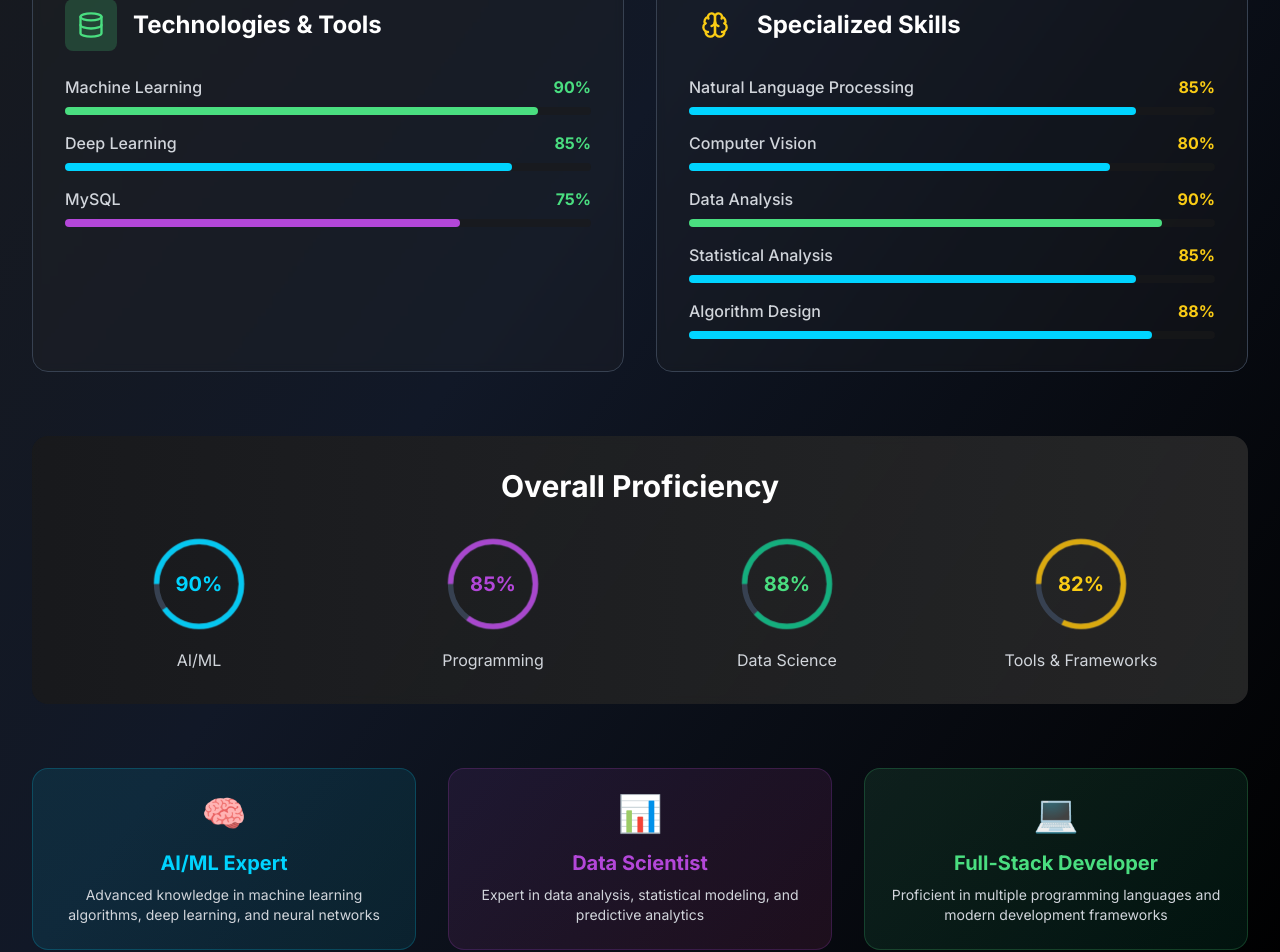
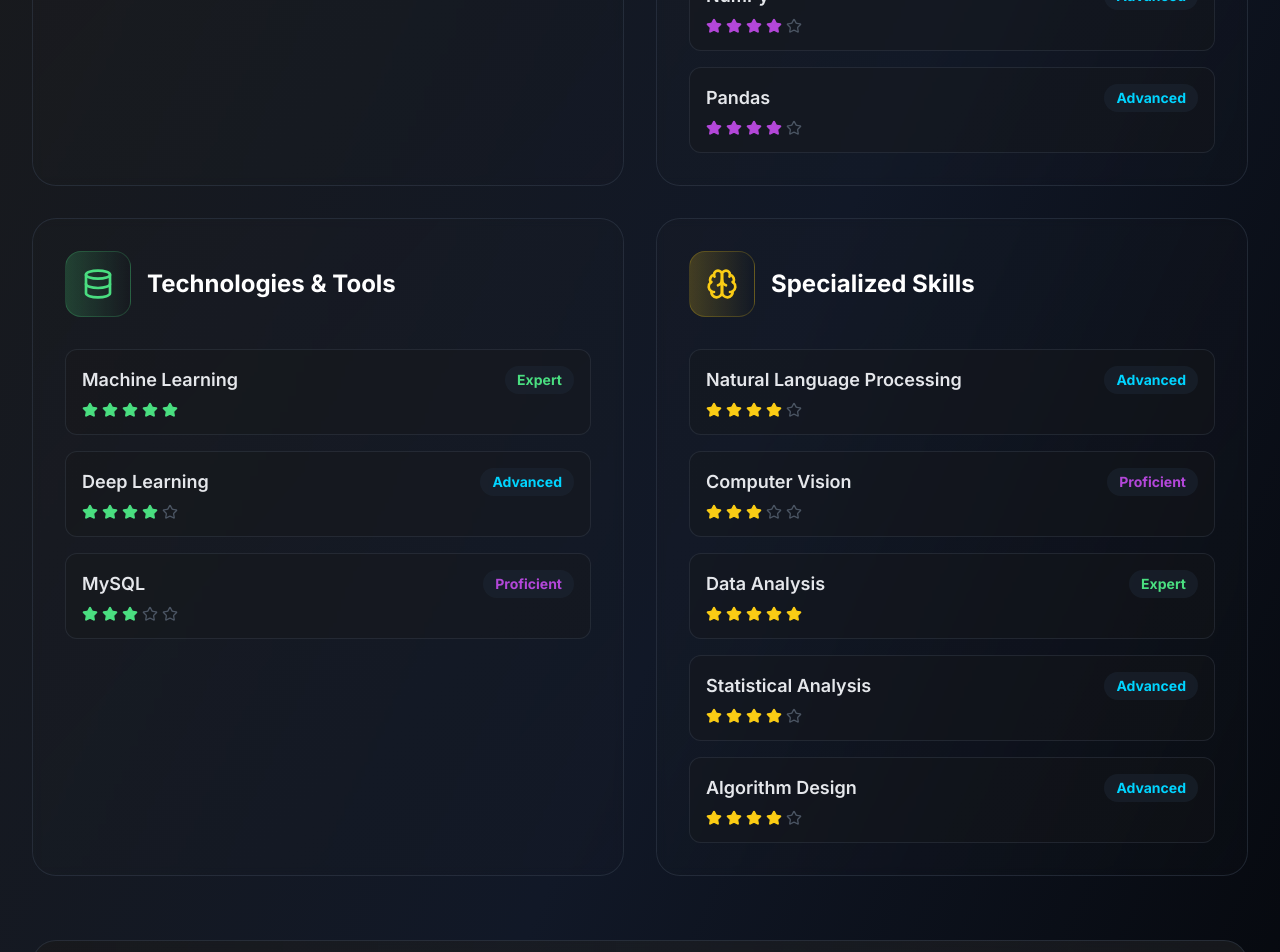
Before and after one commit to AICraftAlchemy/chakrika-folio-builder, a React (Vite) app: page /skills in a window 1280 px wide. Shown: the part 760-1712 px from the top of the page. Built offline with nearby package versions, Linux system fonts and the light colour scheme.

Commit message:
Fix: Footer and Skills section updates
- Added footer to all pages.
- Removed "Made with love" symbol.
- Removed progress bars from skills section, keeping only skill names.
- Updated pages with the same design information.

```diff
--- a/src/components/Footer.tsx
+++ b/src/components/Footer.tsx
@@ -1,5 +1,5 @@
 
-import { Github, Linkedin, Mail, Heart } from 'lucide-react';
+import { Github, Linkedin, Mail } from 'lucide-react';
 
 const Footer = () => {
   return (
@@ -63,8 +63,8 @@ const Footer = () => {
         </div>
 
         <div className="border-t border-gray-700 mt-8 pt-8 text-center">
-          <p className="text-gray-400 flex items-center justify-center">
-            Made with <Heart className="text-red-500 mx-2" size={16} /> by Chakrika Guttameedi © 2024
+          <p className="text-gray-400">
+            © 2024 Chakrika Guttameedi. All rights reserved.
           </p>
         </div>
       </div>
--- a/src/pages/Skills.tsx
+++ b/src/pages/Skills.tsx
@@ -1,6 +1,7 @@
 
 import Navigation from '@/components/Navigation';
-import { Code, Database, Brain, Wrench } from 'lucide-react';
+import Footer from '@/components/Footer';
+import { Code, Database, Brain, Wrench, Star } from 'lucide-react';
 
 const Skills = () => {
   const skillCategories = [
@@ -9,9 +10,9 @@ const Skills = () => {
       icon: Code,
       color: "neon-blue",
       skills: [
-        { name: "Python", level: 90 },
-        { name: "Java", level: 85 },
-        { name: "C", level: 80 }
+        { name: "Python", expertise: "Expert" },
+        { name: "Java", expertise: "Advanced" },
+        { name: "C", expertise: "Proficient" }
       ]
     },
     {
@@ -19,11 +20,11 @@ const Skills = () => {
       icon: Wrench,
       color: "neon-purple",
       skills: [
-        { name: "TensorFlow", level: 85 },
-        { name: "PyTorch", level: 80 },
-        { name: "Scikit-learn", level: 90 },
-        { name: "NumPy", level: 85 },
-        { name: "Pandas", level: 88 }
+        { name: "TensorFlow", expertise: "Advanced" },
+        { name: "PyTorch", expertise: "Proficient" },
+        { name: "Scikit-learn", expertise: "Expert" },
+        { name: "NumPy", expertise: "Advanced" },
+        { name: "Pandas", expertise: "Advanced" }
       ]
     },
     {
@@ -31,9 +32,9 @@ const Skills = () => {
       icon: Database,
       color: "green-400",
       skills: [
-        { name: "Machine Learning", level: 90 },
-        { name: "Deep Learning", level: 85 },
-        { name: "MySQL", level: 75 }
+        { name: "Machine Learning", expertise: "Expert" },
+        { name: "Deep Learning", expertise: "Advanced" },
+        { name: "MySQL", expertise: "Proficient" }
       ]
     },
     {
@@ -41,20 +42,31 @@ const Skills = () => {
       icon: Brain,
       color: "yellow-400",
       skills: [
-        { name: "Natural Language Processing", level: 85 },
-        { name: "Computer Vision", level: 80 },
-        { name: "Data Analysis", level: 90 },
-        { name: "Statistical Analysis", level: 85 },
-        { name: "Algorithm Design", level: 88 }
+        { name: "Natural Language Processing", expertise: "Advanced" },
+        { name: "Computer Vision", expertise: "Proficient" },
+        { name: "Data Analysis", expertise: "Expert" },
+        { name: "Statistical Analysis", expertise: "Advanced" },
+        { name: "Algorithm Design", expertise: "Advanced" }
       ]
     }
   ];
 
-  const getSkillColor = (level: number) => {
-    if (level >= 90) return 'bg-green-400';
-    if (level >= 80) return 'bg-neon-blue';
-    if (level >= 70) return 'bg-neon-purple';
-    return 'bg-yellow-400';
+  const getExpertiseColor = (expertise: string) => {
+    switch (expertise) {
+      case 'Expert': return 'text-green-400';
+      case 'Advanced': return 'text-neon-blue';
+      case 'Proficient': return 'text-neon-purple';
+      default: return 'text-yellow-400';
+    }
+  };
+
+  const getStarCount = (expertise: string) => {
+    switch (expertise) {
+      case 'Expert': return 5;
+      case 'Advanced': return 4;
+      case 'Proficient': return 3;
+      default: return 2;
+    }
   };
 
   return (
@@ -77,28 +89,40 @@ const Skills = () => {
             {skillCategories.map((category, categoryIndex) => (
               <div
                 key={categoryIndex}
-                className="bg-light-gray/20 backdrop-blur-sm rounded-2xl p-8 border border-gray-700 hover:border-neon-blue/50 transition-all duration-300 hover:scale-105 animate-fade-in"
+                className="bg-gradient-to-br from-light-gray/10 to-light-gray/5 backdrop-blur-sm rounded-3xl p-8 border border-gray-700/50 hover:border-neon-blue/30 transition-all duration-300 hover:scale-[1.02] hover:shadow-2xl hover:shadow-neon-blue/10 animate-fade-in"
                 style={{ animationDelay: `${categoryIndex * 0.1}s` }}
               >
-                <div className="flex items-center mb-6">
-                  <div className={`bg-${category.color}/20 p-3 rounded-lg mr-4`}>
-                    <category.icon className={`text-${category.color}`} size={28} />
+                <div className="flex items-center mb-8">
+                  <div className={`bg-gradient-to-r from-${category.color}/20 to-${category.color}/10 p-4 rounded-2xl mr-4 border border-${category.color}/20`}>
+                    <category.icon className={`text-${category.color}`} size={32} />
                   </div>
                   <h3 className="text-2xl font-bold text-white">{category.title}</h3>
                 </div>
 
-                <div className="space-y-4">
+                <div className="grid gap-4">
                   {category.skills.map((skill, skillIndex) => (
-                    <div key={skillIndex} className="space-y-2">
-                      <div className="flex justify-between items-center">
-                        <span className="text-gray-300 font-medium">{skill.name}</span>
-                        <span className={`text-${category.color} font-bold`}>{skill.level}%</span>
+                    <div
+                      key={skillIndex}
+                      className="bg-dark-gray/30 rounded-xl p-4 border border-gray-600/30 hover:bg-dark-gray/50 transition-all duration-300 hover:scale-[1.02]"
+                    >
+                      <div className="flex justify-between items-center mb-2">
+                        <span className="text-gray-200 font-semibold text-lg">{skill.name}</span>
+                        <span className={`${getExpertiseColor(skill.expertise)} font-bold text-sm px-3 py-1 rounded-full bg-gray-800/50`}>
+                          {skill.expertise}
+                        </span>
                       </div>
-                      <div className="w-full bg-dark-gray/60 rounded-full h-2">
-                        <div
-                          className={`h-2 rounded-full ${getSkillColor(skill.level)} transition-all duration-1000 ease-out`}
-                          style={{ width: `${skill.level}%` }}
-                        ></div>
+                      <div className="flex items-center space-x-1">
+                        {[...Array(5)].map((_, starIndex) => (
+                          <Star
+                            key={starIndex}
+                            size={16}
+                            className={`${
+                              starIndex < getStarCount(skill.expertise)
+                                ? `text-${category.color} fill-current`
+                                : 'text-gray-600'
+                            }`}
+                          />
+                        ))}
                       </div>
                     </div>
                   ))}
@@ -107,134 +131,94 @@ const Skills = () => {
             ))}
           </div>
 
-          {/* Overall Proficiency */}
-          <div className="bg-gradient-to-r from-dark-gray/80 to-light-gray/80 p-8 rounded-2xl backdrop-blur-sm mb-16 animate-fade-in">
-            <h3 className="text-3xl font-bold text-center text-white mb-8">Overall Proficiency</h3>
-            <div className="grid md:grid-cols-4 gap-6">
-              <div className="text-center">
-                <div className="relative w-24 h-24 mx-auto mb-4">
-                  <svg className="w-24 h-24 transform -rotate-90" viewBox="0 0 36 36">
-                    <path
-                      d="M18 2.0845 a 15.9155 15.9155 0 0 1 0 31.831 a 15.9155 15.9155 0 0 1 0 -31.831"
-                      fill="none"
-                      stroke="#374151"
-                      strokeWidth="2"
-                    />
-                    <path
-                      d="M18 2.0845 a 15.9155 15.9155 0 0 1 0 31.831 a 15.9155 15.9155 0 0 1 0 -31.831"
-                      fill="none"
-                      stroke="#00d4ff"
-                      strokeWidth="2"
-                      strokeDasharray="90, 100"
-                      className="animate-pulse"
-                    />
-                  </svg>
-                  <div className="absolute inset-0 flex items-center justify-center">
-                    <span className="text-xl font-bold text-neon-blue">90%</span>
+          {/* Overall Proficiency - Redesigned */}
+          <div className="bg-gradient-to-r from-dark-gray/60 to-light-gray/40 p-10 rounded-3xl backdrop-blur-sm mb-16 animate-fade-in border border-gray-700/50">
+            <h3 className="text-4xl font-bold text-center text-white mb-12">Core Competencies</h3>
+            <div className="grid md:grid-cols-4 gap-8">
+              <div className="text-center group">
+                <div className="relative w-32 h-32 mx-auto mb-6 rounded-2xl bg-gradient-to-br from-neon-blue/20 to-neon-blue/5 border border-neon-blue/30 flex items-center justify-center group-hover:scale-110 transition-all duration-300">
+                  <div className="text-center">
+                    <div className="text-3xl font-bold text-neon-blue mb-2">AI/ML</div>
+                    <div className="flex justify-center space-x-1">
+                      {[...Array(5)].map((_, i) => (
+                        <Star key={i} size={12} className="text-neon-blue fill-current" />
+                      ))}
+                    </div>
                   </div>
                 </div>
-                <div className="text-gray-300">AI/ML</div>
+                <div className="text-gray-300 font-semibold">Artificial Intelligence</div>
               </div>
 
-              <div className="text-center">
-                <div className="relative w-24 h-24 mx-auto mb-4">
-                  <svg className="w-24 h-24 transform -rotate-90" viewBox="0 0 36 36">
-                    <path
-                      d="M18 2.0845 a 15.9155 15.9155 0 0 1 0 31.831 a 15.9155 15.9155 0 0 1 0 -31.831"
-                      fill="none"
-                      stroke="#374151"
-                      strokeWidth="2"
-                    />
-                    <path
-                      d="M18 2.0845 a 15.9155 15.9155 0 0 1 0 31.831 a 15.9155 15.9155 0 0 1 0 -31.831"
-                      fill="none"
-                      stroke="#b347d9"
-                      strokeWidth="2"
-                      strokeDasharray="85, 100"
-                      className="animate-pulse"
-                    />
-                  </svg>
-                  <div className="absolute inset-0 flex items-center justify-center">
-                    <span className="text-xl font-bold text-neon-purple">85%</span>
+              <div className="text-center group">
+                <div className="relative w-32 h-32 mx-auto mb-6 rounded-2xl bg-gradient-to-br from-neon-purple/20 to-neon-purple/5 border border-neon-purple/30 flex items-center justify-center group-hover:scale-110 transition-all duration-300">
+                  <div className="text-center">
+                    <div className="text-3xl font-bold text-neon-purple mb-2">CODE</div>
+                    <div className="flex justify-center space-x-1">
+                      {[...Array(4)].map((_, i) => (
+                        <Star key={i} size={12} className="text-neon-purple fill-current" />
+                      ))}
+                      <Star size={12} className="text-gray-600" />
+                    </div>
                   </div>
                 </div>
-                <div className="text-gray-300">Programming</div>
+                <div className="text-gray-300 font-semibold">Programming</div>
               </div>
 
-              <div className="text-center">
-                <div className="relative w-24 h-24 mx-auto mb-4">
-                  <svg className="w-24 h-24 transform -rotate-90" viewBox="0 0 36 36">
-                    <path
-                      d="M18 2.0845 a 15.9155 15.9155 0 0 1 0 31.831 a 15.9155 15.9155 0 0 1 0 -31.831"
-                      fill="none"
-                      stroke="#374151"
-                      strokeWidth="2"
-                    />
-                    <path
-                      d="M18 2.0845 a 15.9155 15.9155 0 0 1 0 31.831 a 15.9155 15.9155 0 0 1 0 -31.831"
-                      fill="none"
-                      stroke="#10b981"
-                      strokeWidth="2"
-                      strokeDasharray="88, 100"
-                      className="animate-pulse"
-                    />
-                  </svg>
-                  <div className="absolute inset-0 flex items-center justify-center">
-                    <span className="text-xl font-bold text-green-400">88%</span>
+              <div className="text-center group">
+                <div className="relative w-32 h-32 mx-auto mb-6 rounded-2xl bg-gradient-to-br from-green-400/20 to-green-400/5 border border-green-400/30 flex items-center justify-center group-hover:scale-110 transition-all duration-300">
+                  <div className="text-center">
+                    <div className="text-3xl font-bold text-green-400 mb-2">DATA</div>
+                    <div className="flex justify-center space-x-1">
+                      {[...Array(5)].map((_, i) => (
+                        <Star key={i} size={12} className="text-green-400 fill-current" />
+                      ))}
+                    </div>
                   </div>
                 </div>
-                <div className="text-gray-300">Data Science</div>
+                <div className="text-gray-300 font-semibold">Data Science</div>
               </div>
 
-              <div className="text-center">
-                <div className="relative w-24 h-24 mx-auto mb-4">
-                  <svg className="w-24 h-24 transform -rotate-90" viewBox="0 0 36 36">
-                    <path
-                      d="M18 2.0845 a 15.9155 15.9155 0 0 1 0 31.831 a 15.9155 15.9155 0 0 1 0 -31.831"
-                      fill="none"
-                      stroke="#374151"
-                      strokeWidth="2"
-                    />
-                    <path
-                      d="M18 2.0845 a 15.9155 15.9155 0 0 1 0 31.831 a 15.9155 15.9155 0 0 1 0 -31.831"
-                      fill="none"
-                      stroke="#eab308"
-                      strokeWidth="2"
-                      strokeDasharray="82, 100"
-                      className="animate-pulse"
-                    />
-                  </svg>
-                  <div className="absolute inset-0 flex items-center justify-center">
-                    <span className="text-xl font-bold text-yellow-400">82%</span>
+              <div className="text-center group">
+                <div className="relative w-32 h-32 mx-auto mb-6 rounded-2xl bg-gradient-to-br from-yellow-400/20 to-yellow-400/5 border border-yellow-400/30 flex items-center justify-center group-hover:scale-110 transition-all duration-300">
+                  <div className="text-center">
+                    <div className="text-3xl font-bold text-yellow-400 mb-2">TOOLS</div>
+                    <div className="flex justify-center space-x-1">
+                      {[...Array(4)].map((_, i) => (
+                        <Star key={i} size={12} className="text-yellow-400 fill-current" />
+                      ))}
+                      <Star size={12} className="text-gray-600" />
+                    </div>
                   </div>
                 </div>
-                <div className="text-gray-300">Tools & Frameworks</div>
+                <div className="text-gray-300 font-semibold">Frameworks</div>
               </div>
             </div>
           </div>
 
-          {/* Skill Highlights */}
+          {/* Skill Highlights - Enhanced */}
           <div className="grid md:grid-cols-3 gap-8">
-            <div className="bg-gradient-to-br from-neon-blue/10 to-cyan-500/10 p-6 rounded-2xl border border-neon-blue/20 text-center animate-fade-in">
-              <div className="text-4xl mb-4">🧠</div>
-              <h3 className="text-xl font-bold text-neon-blue mb-2">AI/ML Expert</h3>
-              <p className="text-gray-300 text-sm">Advanced knowledge in machine learning algorithms, deep learning, and neural networks</p>
+            <div className="bg-gradient-to-br from-neon-blue/15 to-cyan-500/10 p-8 rounded-3xl border border-neon-blue/20 text-center animate-fade-in hover:scale-[1.02] transition-all duration-300 hover:shadow-2xl hover:shadow-neon-blue/20">
+              <div className="text-6xl mb-6">🧠</div>
+              <h3 className="text-2xl font-bold text-neon-blue mb-4">AI/ML Expert</h3>
+              <p className="text-gray-300 leading-relaxed">Advanced knowledge in machine learning algorithms, deep learning, and neural networks with hands-on project experience</p>
             </div>
 
-            <div className="bg-gradient-to-br from-neon-purple/10 to-pink-500/10 p-6 rounded-2xl border border-neon-purple/20 text-center animate-fade-in">
-              <div className="text-4xl mb-4">📊</div>
-              <h3 className="text-xl font-bold text-neon-purple mb-2">Data Scientist</h3>
-              <p className="text-gray-300 text-sm">Expert in data analysis, statistical modeling, and predictive analytics</p>
+            <div className="bg-gradient-to-br from-neon-purple/15 to-pink-500/10 p-8 rounded-3xl border border-neon-purple/20 text-center animate-fade-in hover:scale-[1.02] transition-all duration-300 hover:shadow-2xl hover:shadow-neon-purple/20">
+              <div className="text-6xl mb-6">📊</div>
+              <h3 className="text-2xl font-bold text-neon-purple mb-4">Data Scientist</h3>
+              <p className="text-gray-300 leading-relaxed">Expert in data analysis, statistical modeling, and predictive analytics with strong visualization skills</p>
             </div>
 
-            <div className="bg-gradient-to-br from-green-400/10 to-emerald-500/10 p-6 rounded-2xl border border-green-400/20 text-center animate-fade-in">
-              <div className="text-4xl mb-4">💻</div>
-              <h3 className="text-xl font-bold text-green-400 mb-2">Full-Stack Developer</h3>
-              <p className="text-gray-300 text-sm">Proficient in multiple programming languages and modern development frameworks</p>
+            <div className="bg-gradient-to-br from-green-400/15 to-emerald-500/10 p-8 rounded-3xl border border-green-400/20 text-center animate-fade-in hover:scale-[1.02] transition-all duration-300 hover:shadow-2xl hover:shadow-green-400/20">
+              <div className="text-6xl mb-6">💻</div>
+              <h3 className="text-2xl font-bold text-green-400 mb-4">Problem Solver</h3>
+              <p className="text-gray-300 leading-relaxed">Proficient in multiple programming languages and modern development frameworks with strong algorithmic thinking</p>
             </div>
           </div>
         </div>
       </div>
+
+      <Footer />
     </div>
   );
 };
```
Also changed, not shown: src/pages/About.tsx (+71 -59 lines), src/pages/Education.tsx (+19 -14 lines).
